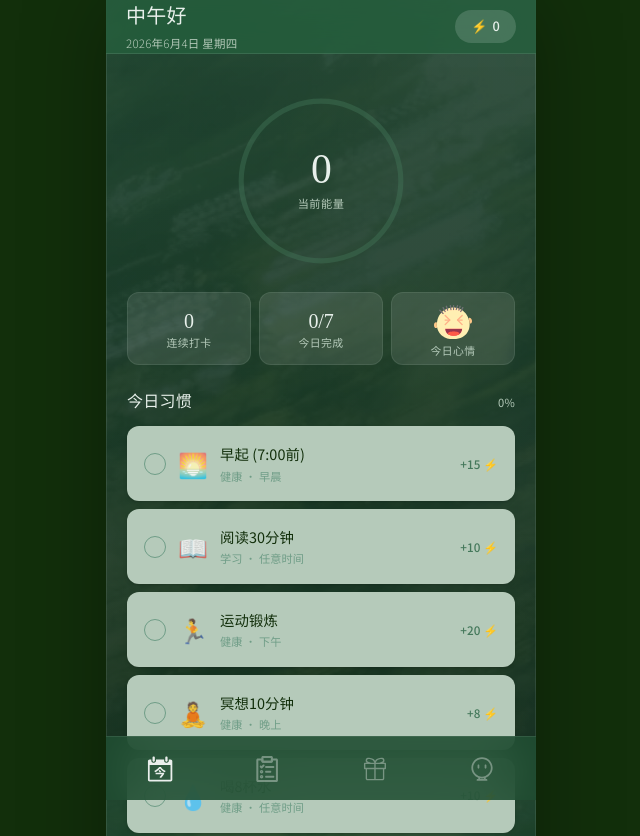
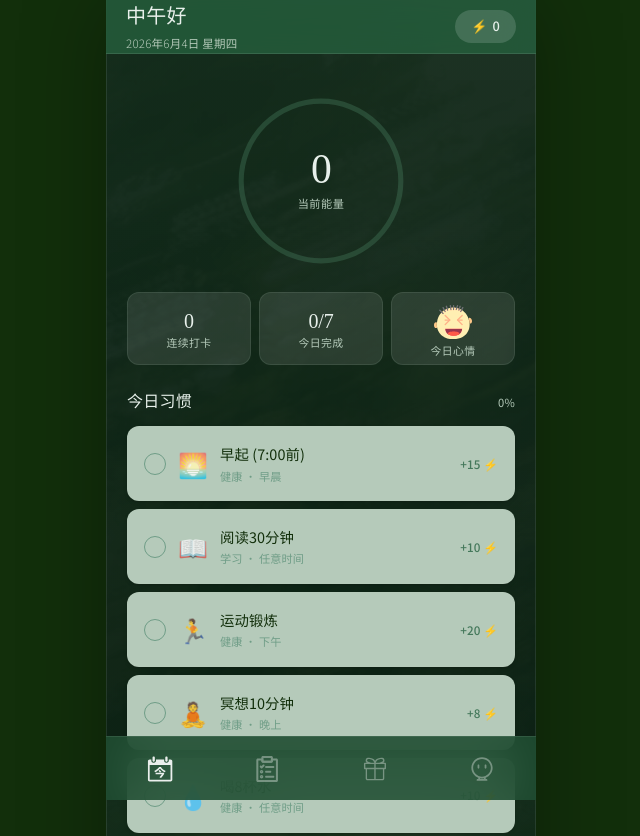
Before and after one commit to zhaorui-gif/habit-tracker, a plain HTML site: page index.html in a window 1280 px wide. Shown: the top 836 px of the page, without its empty margins (319-959 px from the left). Drawn offline with Linux system fonts and the light colour scheme.

Commit message:
背景再加深：叠加层94-96%，底图仅留微弱纹理

```diff
--- a/style.css
+++ b/style.css
@@ -99,7 +99,7 @@ body {
   min-height: 100vh;
   min-height: 100dvh;
   background:
-    linear-gradient(rgba(24,60,40,0.88), rgba(18,42,28,0.90)),
+    linear-gradient(rgba(15,38,22,0.94), rgba(10,30,18,0.96)),
     url('bg-forest.jpg') center / cover no-repeat fixed;
   position: relative;
   overflow-x: hidden;
```
